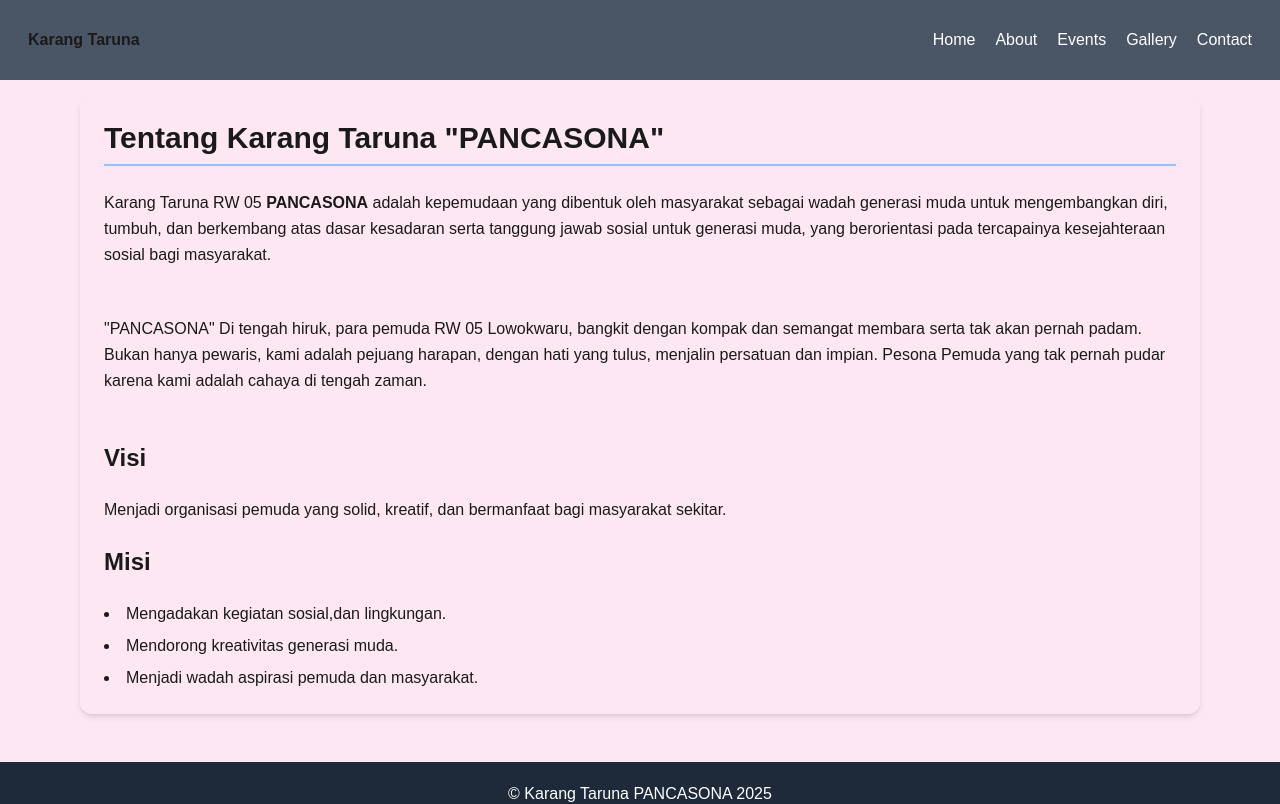
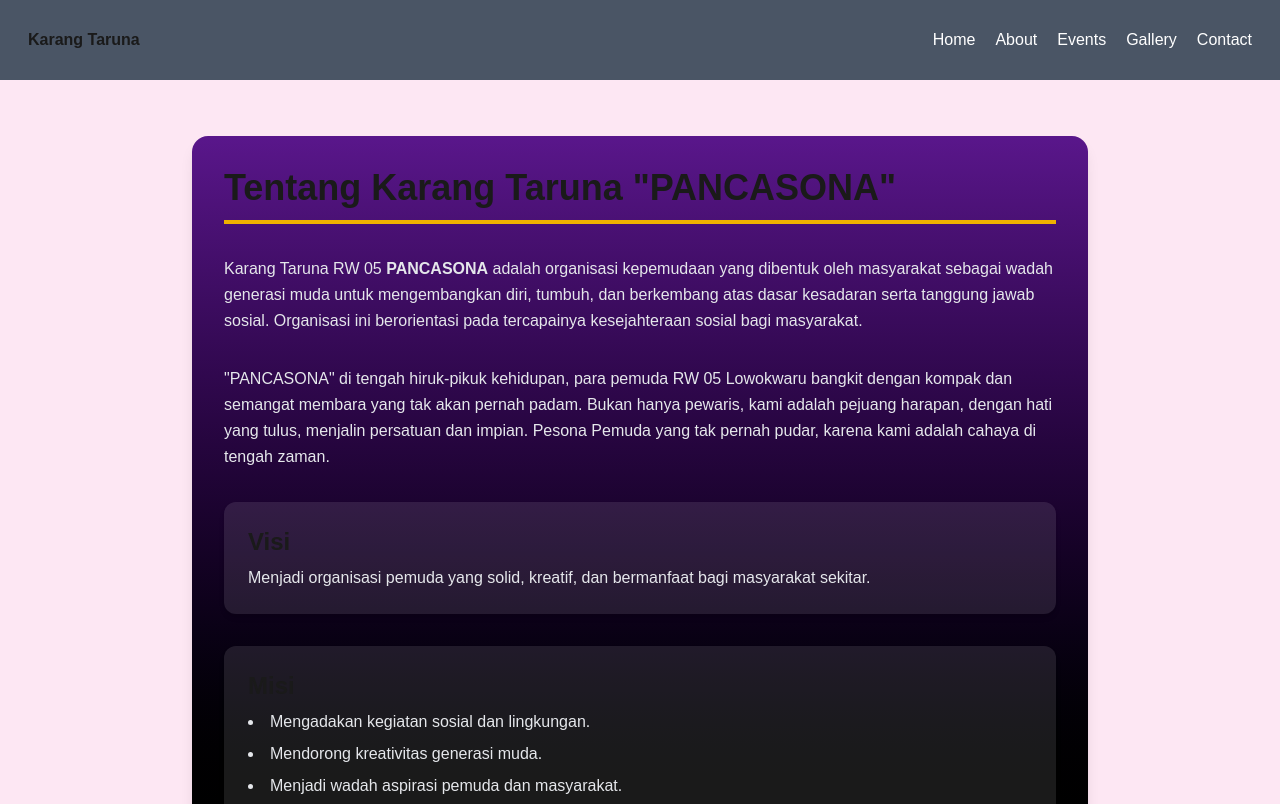
Before and after one commit to elvinavia/pancasona, a Next.js app: page /about in a window 1280 px wide. Shown: the top 804 px of the page. Built offline with nearby package versions, Linux system fonts and the light colour scheme.

Commit message:
Update page.tsx

```diff
--- a/src/app/about/page.tsx
+++ b/src/app/about/page.tsx
@@ -1,34 +1,40 @@
 export default function AboutPage() {
   return (
-    <section className="space-y-6 p-6 bg-green rounded-xl shadow-md">
-      <h2 className="text-3xl font-bold text-blue-700 border-b-2 border-blue-300 pb-2">
+    <section className="space-y-8 p-8 bg-gradient-to-b from-purple-900 to-black rounded-2xl shadow-lg text-white max-w-4xl mx-auto my-10">
+
+      <h2 className="text-4xl font-extrabold text-yellow-400 border-b-4 border-yellow-500 pb-3">
         Tentang Karang Taruna "PANCASONA"
       </h2>
 
-      <p className="leading-relaxed text-white-700">
-        Karang Taruna RW 05 <strong>PANCASONA</strong> adalah kepemudaan yang dibentuk oleh masyarakat
-        sebagai wadah generasi muda untuk mengembangkan diri, tumbuh, dan berkembang atas dasar kesadaran
-        serta tanggung jawab sosial untuk generasi muda, yang berorientasi pada tercapainya kesejahteraan
+      <p className="leading-relaxed text-gray-200">
+        Karang Taruna RW 05 <strong>PANCASONA</strong> adalah organisasi kepemudaan yang dibentuk oleh
+        masyarakat sebagai wadah generasi muda untuk mengembangkan diri, tumbuh, dan berkembang atas dasar
+        kesadaran serta tanggung jawab sosial. Organisasi ini berorientasi pada tercapainya kesejahteraan
         sosial bagi masyarakat.
       </p>
-      <br />
 
-      <p className="leading-relaxed text-white-700">
-        "PANCASONA" Di tengah hiruk, para pemuda RW 05 Lowokwaru, bangkit dengan kompak dan semangat membara
-        serta tak akan pernah padam. Bukan hanya pewaris, kami adalah pejuang harapan, dengan hati yang tulus,
-        menjalin persatuan dan impian. Pesona Pemuda yang tak pernah pudar karena kami adalah cahaya di tengah zaman.
+      <p className="leading-relaxed text-gray-200">
+        "PANCASONA" di tengah hiruk-pikuk kehidupan, para pemuda RW 05 Lowokwaru bangkit dengan kompak
+        dan semangat membara yang tak akan pernah padam. Bukan hanya pewaris, kami adalah pejuang harapan,
+        dengan hati yang tulus, menjalin persatuan dan impian. Pesona Pemuda yang tak pernah pudar, karena
+        kami adalah cahaya di tengah zaman.
       </p>
-        <br />
 
-      <h3 className="text-2xl font-semibold text-black-800">Visi</h3>
-      <p className="text-white-700">Menjadi organisasi pemuda yang solid, kreatif, dan bermanfaat bagi masyarakat sekitar.</p>
+      <div className="bg-white/10 p-6 rounded-xl shadow-md">
+        <h3 className="text-2xl font-semibold text-yellow-300 mb-2">Visi</h3>
+        <p className="text-gray-200">
+          Menjadi organisasi pemuda yang solid, kreatif, dan bermanfaat bagi masyarakat sekitar.
+        </p>
+      </div>
 
-      <h3 className="text-2xl font-semibold text-black-800">Misi</h3>
-      <ul className="list-disc list-inside space-y-2 text-white-700">
-        <li>Mengadakan kegiatan sosial,dan lingkungan.</li>
-        <li>Mendorong kreativitas generasi muda.</li>
-        <li>Menjadi wadah aspirasi pemuda dan masyarakat.</li>
-      </ul>
+      <div className="bg-white/10 p-6 rounded-xl shadow-md">
+        <h3 className="text-2xl font-semibold text-yellow-300 mb-2">Misi</h3>
+        <ul className="list-disc list-inside space-y-2 text-gray-200">
+          <li>Mengadakan kegiatan sosial dan lingkungan.</li>
+          <li>Mendorong kreativitas generasi muda.</li>
+          <li>Menjadi wadah aspirasi pemuda dan masyarakat.</li>
+        </ul>
+      </div>
     </section>
   );
 }
```
